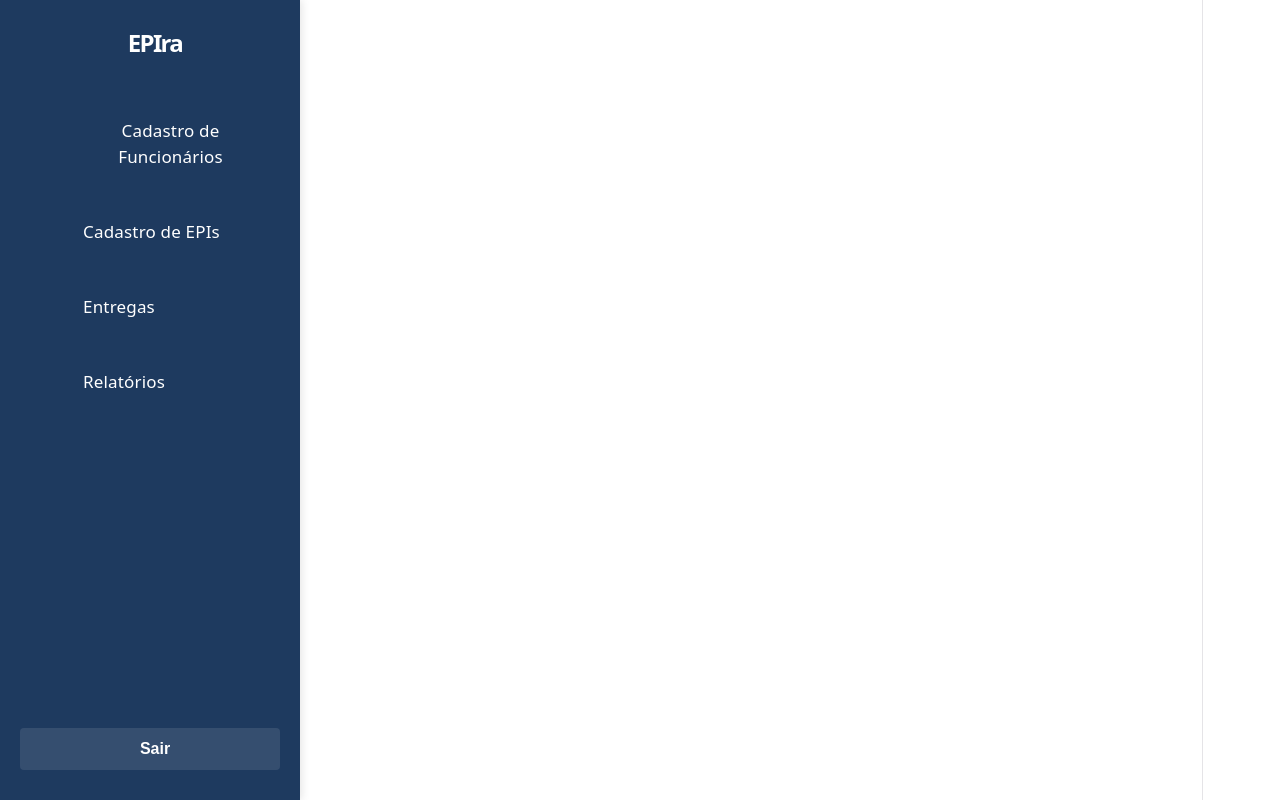
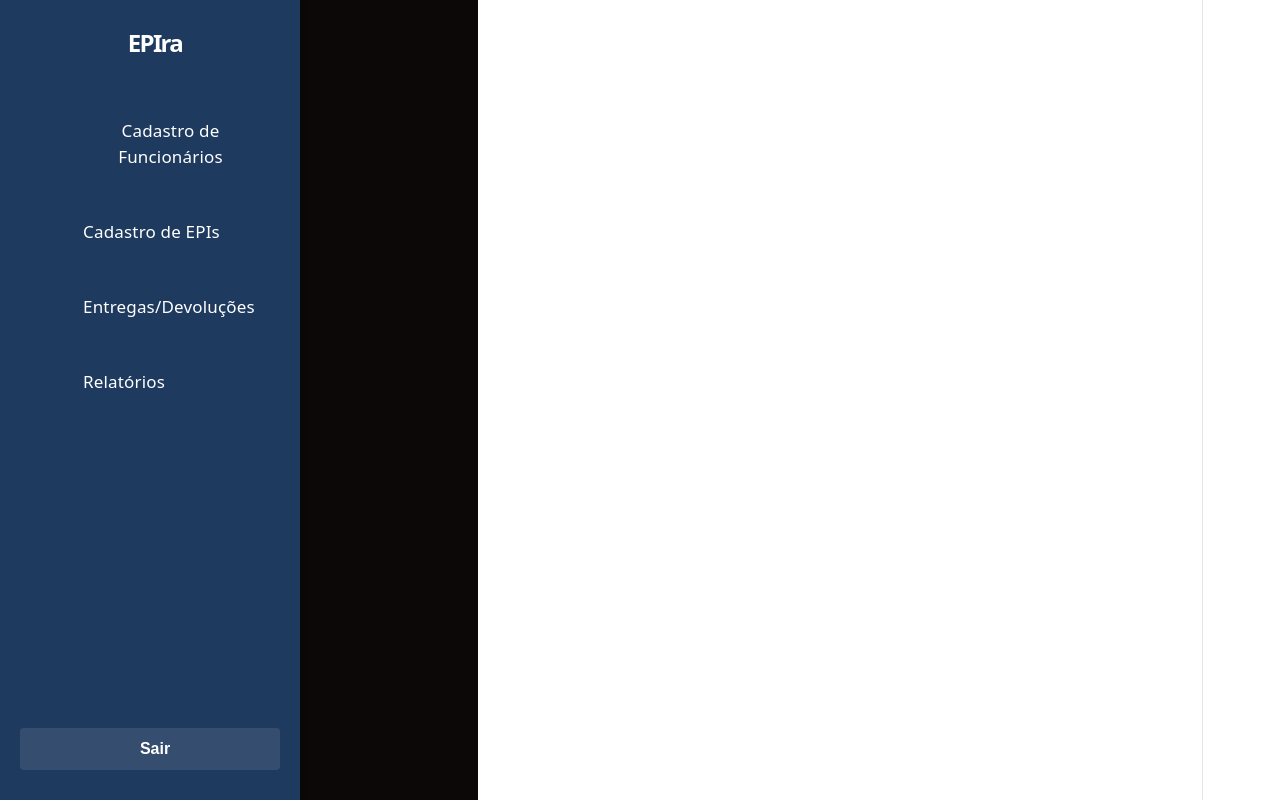
Before and after one commit to henriqueVMdev/EPIra, a Vue app: page /applayout in a window 1280 px wide. Built offline with nearby package versions, Linux system fonts and the light colour scheme.

Commit message:
applayout

```diff
--- a/src/layouts/applayout.vue
+++ b/src/layouts/applayout.vue
@@ -18,7 +18,7 @@
 
         <RouterLink to="/applayout/entregas" class="menu-item" active-class="active">
             <i class="fas fa-truck"></i>
-            <span>Entregas</span>
+            <span>Entregas/Devoluções</span>
         </RouterLink>
 
         <RouterLink to="/applayout/relatorios" class="menu-item" active-class="active">
@@ -53,7 +53,7 @@ import { RouterLink, RouterView } from "vue-router";
 .shell {
   display: flex;
   height: 100vh;
-  background-color: #ffffff;
+  background-color: #0c0808;
 }
 
 .sidebar {
```
